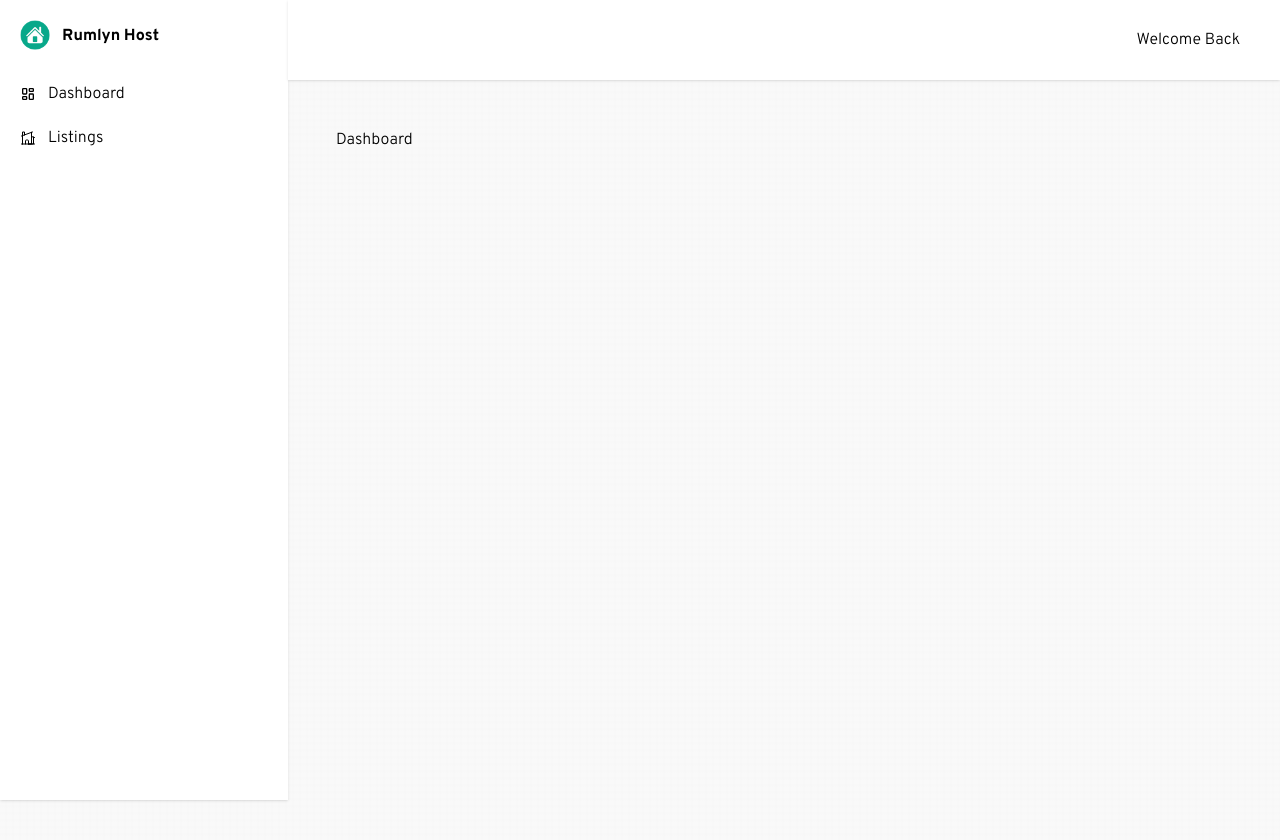
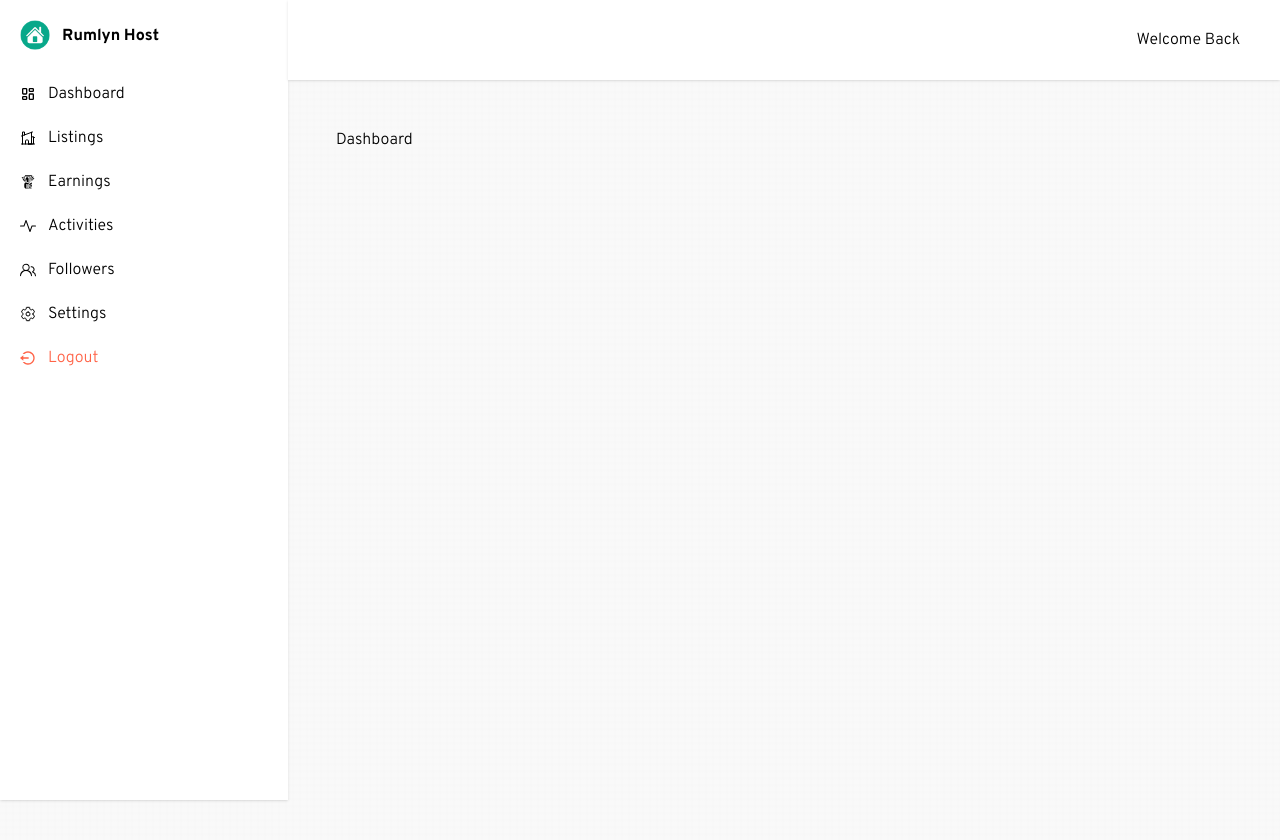
Before and after one commit to koffie99/rumlyn-host-rebuild, a Next.js app: page /screens/portal in a window 1280 px wide. Shown: the top 840 px of the page. Built offline with nearby package versions, Linux system fonts and the light colour scheme.

Commit message:
side nav elements added

```diff
--- a/app/screens/portal/page.jsx
+++ b/app/screens/portal/page.jsx
@@ -5,6 +5,16 @@ import { HiOutlineHomeModern } from "react-icons/hi2"
 import Image from "next/image"
 import Dashboard from "@/app/tabs/Dashboard"
 import Listings from "@/app/tabs/Listings"
+import { GiTakeMyMoney } from "react-icons/gi"
+import Earnings from "@/app/tabs/Earnings"
+import { IoSettingsOutline } from "react-icons/io5"
+import { BsActivity } from "react-icons/bs"
+import { GoPeople } from "react-icons/go"
+import Settings from "@/app/tabs/Settings"
+import Activities from "@/app/tabs/Activities"
+import Followers from "@/app/tabs/Followers"
+import { RiLogoutCircleLine } from "react-icons/ri"
+import { Popconfirm } from "antd"
 
 const Portal = () => {
   let creatorName
@@ -30,6 +40,14 @@ const Portal = () => {
         return <Dashboard />
       case "listings":
         return <Listings />
+      case "earnings":
+        return <Earnings />
+      case "activities":
+        return <Activities />
+      case "followers":
+        return <Followers />
+      case "settings":
+        return <Settings />
       default:
         return <Dashboard />
     }
@@ -62,6 +80,52 @@ const Portal = () => {
           <HiOutlineHomeModern />
           <p>Listings</p>
         </div>
+        <div
+          className="flex items-center gap-3 side-nav"
+          onClick={(e) => setPage("earnings")}
+        >
+          <GiTakeMyMoney />
+          <p>Earnings</p>
+        </div>
+        <div
+          className="flex items-center gap-3 side-nav"
+          onClick={(e) => setPage("activities")}
+        >
+          <BsActivity />
+          <p>Activities</p>
+        </div>
+        <div
+          className="flex items-center gap-3 side-nav"
+          onClick={(e) => setPage("followers")}
+        >
+          <GoPeople />
+          <p>Followers</p>
+        </div>
+        <div
+          className="flex items-center gap-3 side-nav"
+          onClick={(e) => setPage("settings")}
+        >
+          <IoSettingsOutline />
+          <p>Settings</p>
+        </div>
+        <Popconfirm
+          title="Do you want to logout?"
+          okButtonProps={{
+            style: { backgroundColor: "tomato", color: "white" },
+          }}
+          okText="Logout"
+          onConfirm={() => {
+            location.href = "/"
+          }}
+        >
+          <div
+            className="flex items-center gap-3 side-nav text-[tomato]"
+            onClick={(e) => setPage("settings")}
+          >
+            <RiLogoutCircleLine />
+            <p>Logout</p>
+          </div>
+        </Popconfirm>
       </div>
       {/* right side */}
       <div className="flex-[8] flex flex-col">
--- /dev/null
+++ b/app/tabs/Activities.jsx
@@ -0,0 +1,7 @@
+import React from "react"
+
+const Activities = () => {
+  return <div className="p-12">Activities</div>
+}
+
+export default Activities
--- /dev/null
+++ b/app/tabs/Earnings.jsx
@@ -0,0 +1,7 @@
+import React from "react"
+
+const Earnings = () => {
+  return <div className="p-12">Earnings</div>
+}
+
+export default Earnings
--- /dev/null
+++ b/app/tabs/Followers.jsx
@@ -0,0 +1,7 @@
+import React from "react"
+
+const Followers = () => {
+  return <div className="p-12">Followers</div>
+}
+
+export default Followers
--- /dev/null
+++ b/app/tabs/Settings.jsx
@@ -0,0 +1,7 @@
+import React from "react"
+
+const Settings = () => {
+  return <div className="p-12">Settings</div>
+}
+
+export default Settings
```
